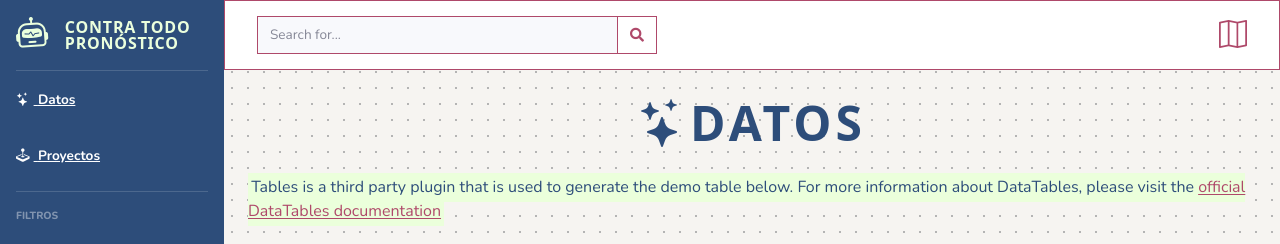
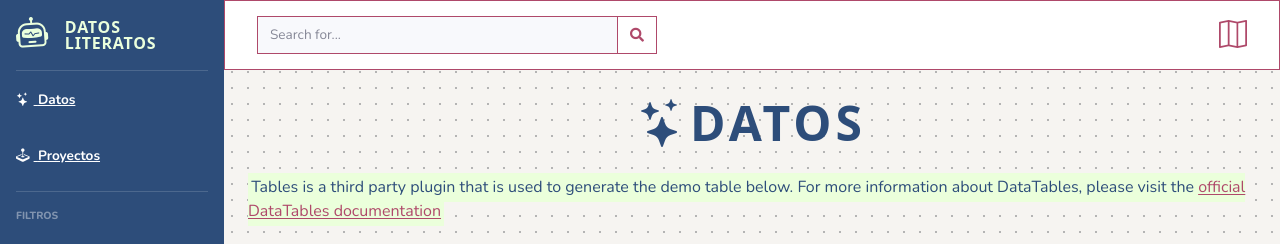
Before and after one commit to cgrillo98/Data-Literata, a PHP site: page / in a window 1280 px wide. Shown: the top 244 px of the page. Run offline with PHP 8.4, Linux system fonts and the light colour scheme; some libraries are stand-ins or nearby versions.

Commit message:
Datos Literatos

```diff
--- a/css/new-css.css
+++ b/css/new-css.css
@@ -281,6 +281,7 @@ background-image: repeating-linear-gradient(45deg, #f4e2e8 0, #ffffff 1.20000000
 
 
 
+
 /* Extra small devices (phones, 600px and down)
 
 @media only screen and (max-width: 600px) {
--- a/index.html
+++ b/index.html
@@ -46,7 +46,7 @@
                     <i class='bi bi-robot'></i>
 
                 </div>
-                <div class="sidebar-brand-text mx-3">Contra Todo pronóstico</div>
+                <div class="sidebar-brand-text mx-3">Datos Literatos</div>
             </a>
 
             <!-- Divider -->
@@ -505,6 +505,11 @@
 
 
 
+
+
+
+
+
                     </div>
 
 
```
